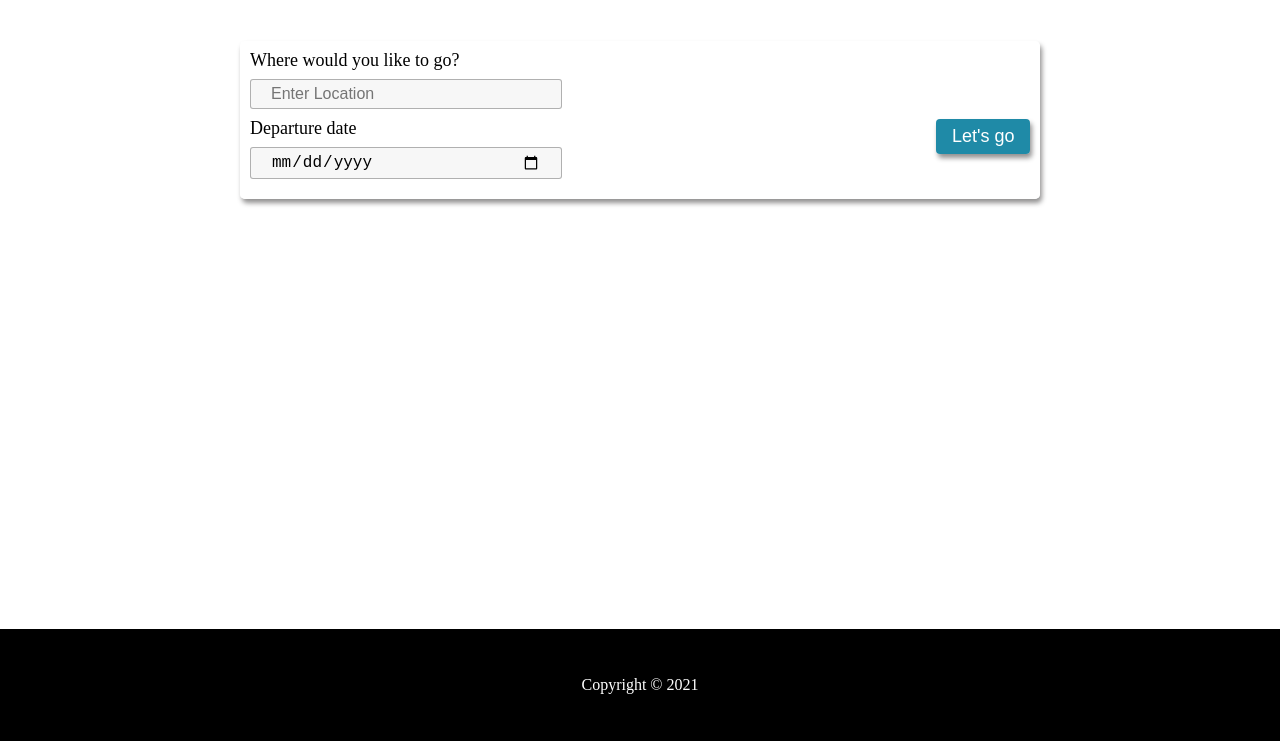
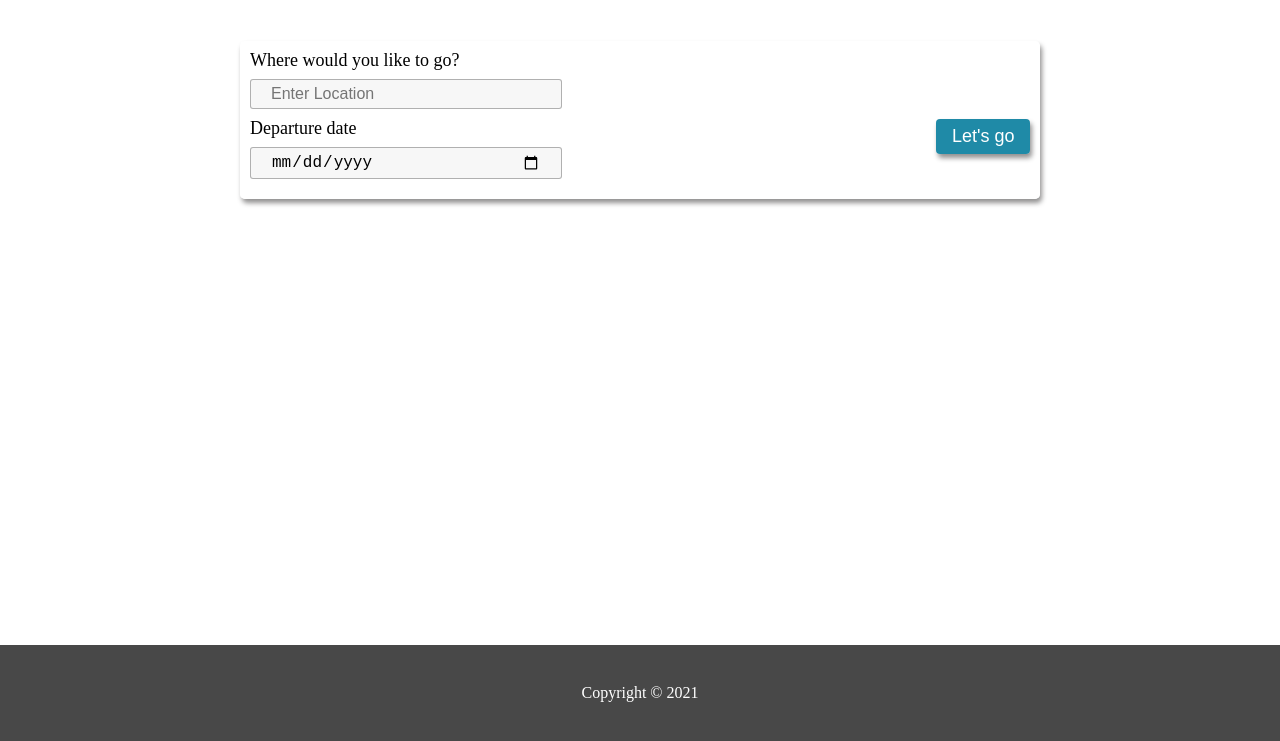
Before and after one commit to mennallahmed/TravelApp, a website built with webpack: page src/client/views/index.html in a window 1280 px wide. Shown: the part 59-800 px from the top of the page. Built offline with nearby package versions, Linux system fonts and the light colour scheme.

Commit message:
Update footer.scss

```diff
--- a/src/client/styles/footer.scss
+++ b/src/client/styles/footer.scss
@@ -1,9 +1,9 @@
 footer {
-  background: #000;
-  padding: 3em;
+  background-color: rgba(0, 0, 0, 0.719);
+  padding: 2.5em;
   color: #fff;
   p {
     color: #fff;
     text-align: center;
-     }
+    }
 }
```
